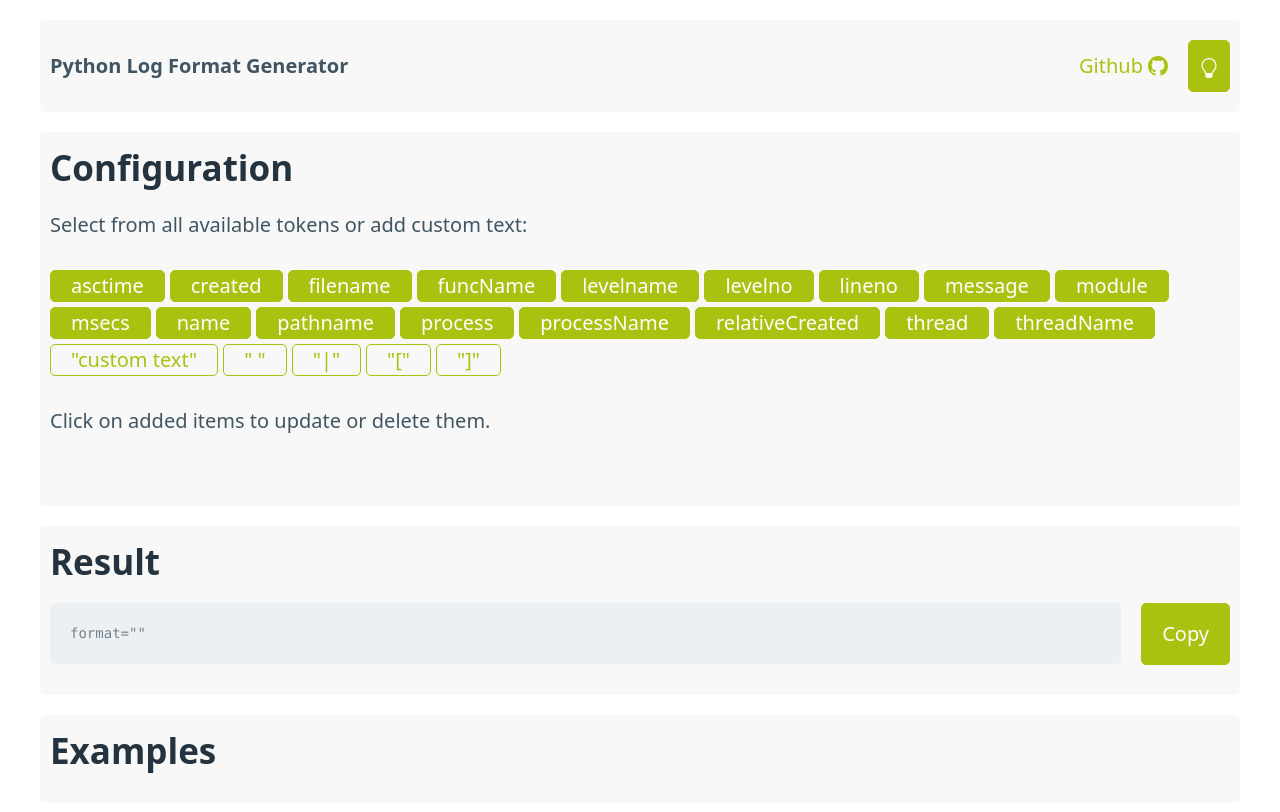
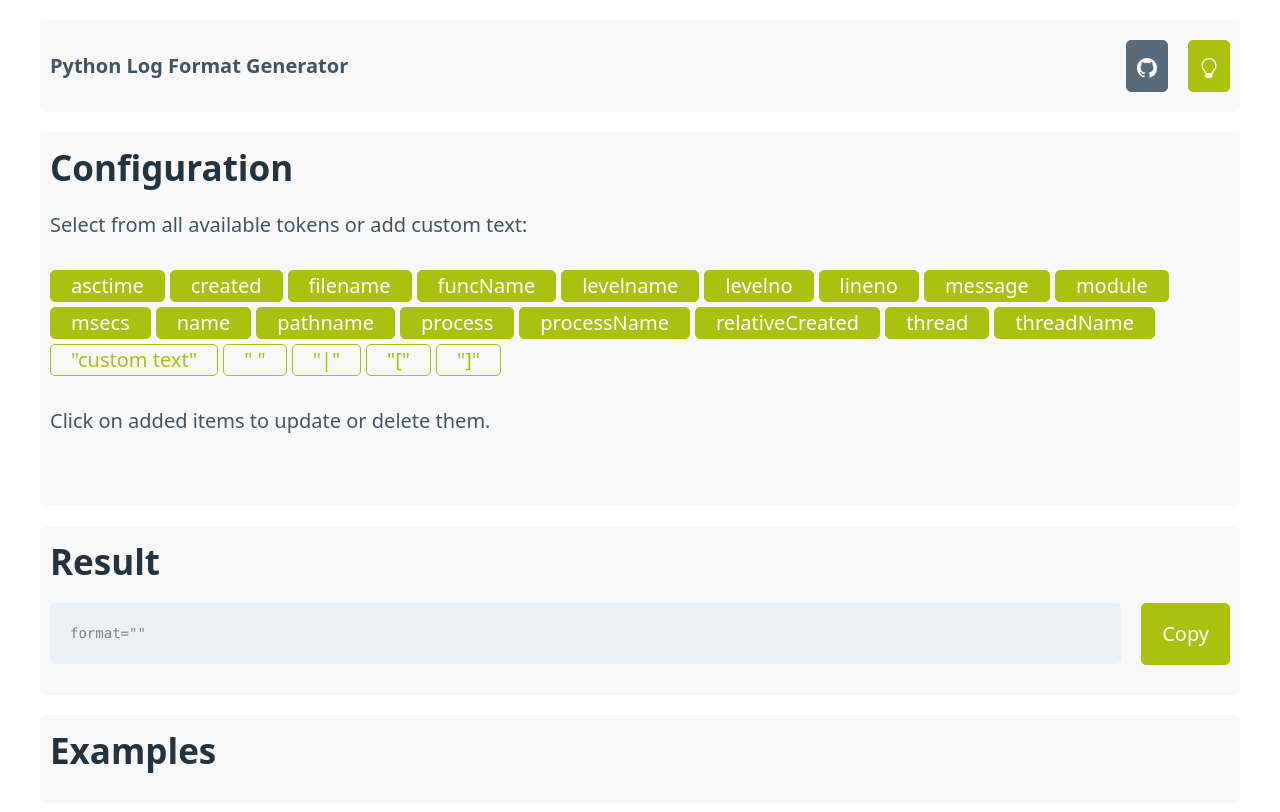
Before and after one commit to florian-sattler/python-log-format-generator, a Vue app: page / in a window 1280 px wide. Shown: the top 812 px of the page. Built offline with nearby package versions, Linux system fonts and the light colour scheme; the HTML template or start-up script is replaced by a standard one.

Commit message:
added tooltips

```diff
--- a/src/App.vue
+++ b/src/App.vue
@@ -123,7 +123,7 @@ const copyResult = () => {
     <h2>Result</h2>
     <div class="code">
       <pre><code>format="{{ resultText }}"</code></pre>
-      <button @click="copyResult">{{ copyText }}</button>
+      <button @click="copyResult" data-tooltip="Copy to clipboard">{{ copyText }}</button>
     </div>
   </div>
   <div class="example-area">
--- a/src/components/Header.vue
+++ b/src/components/Header.vue
@@ -15,10 +15,10 @@ const configStore = useConfig();
       </ul>
       <ul>
         <li>
-          <a href="#">Github <Github /></a>
+          <a href="#" role="button" class="secondary" data-tooltip="Source Code on Github"><Github /></a>
         </li>
         <li>
-          <a href="#" role="button" @click="configStore.toggleTheme()">
+          <a href="#" role="button" @click="configStore.toggleTheme()" data-tooltip="Toggle Theme">
             <LightBulbFill v-if="configStore.darkTheme" />
             <LightBulb v-else />
           </a>
```
